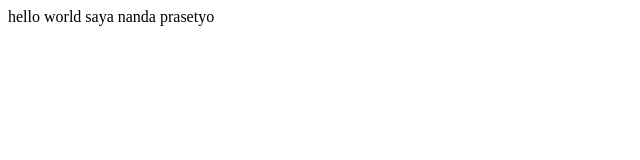
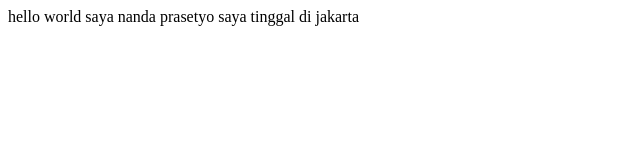
Before and after one commit to nandap1304/belajar-git, a plain HTML site: page index.html in a window 1280 px wide. Shown: the whole page, without its empty margins (0-640 px from the left). Drawn offline with Linux system fonts and the light colour scheme.

Commit message:
fix: loc

```diff
--- a/index.html
+++ b/index.html
@@ -8,5 +8,6 @@
 <body>
     hello world
     saya nanda prasetyo
+    saya tinggal di jakarta
 </body>
 </html>
```
